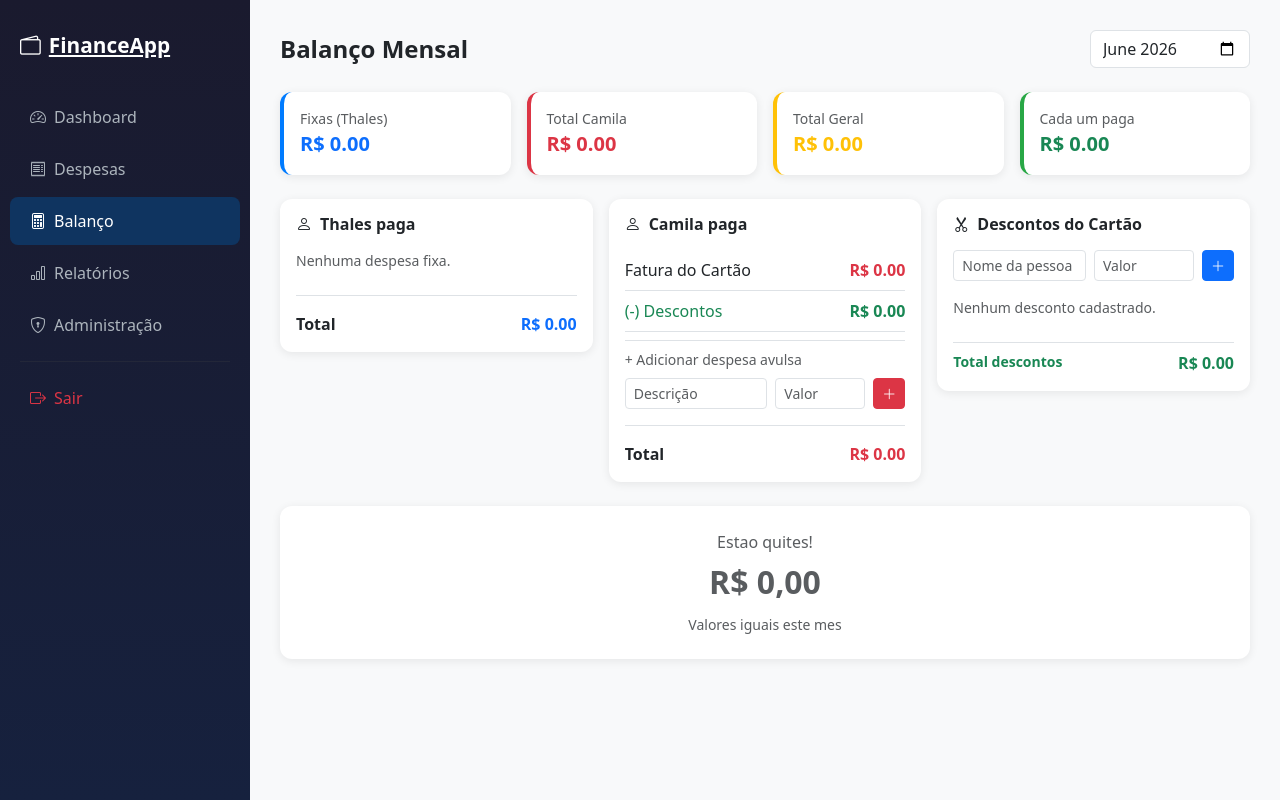
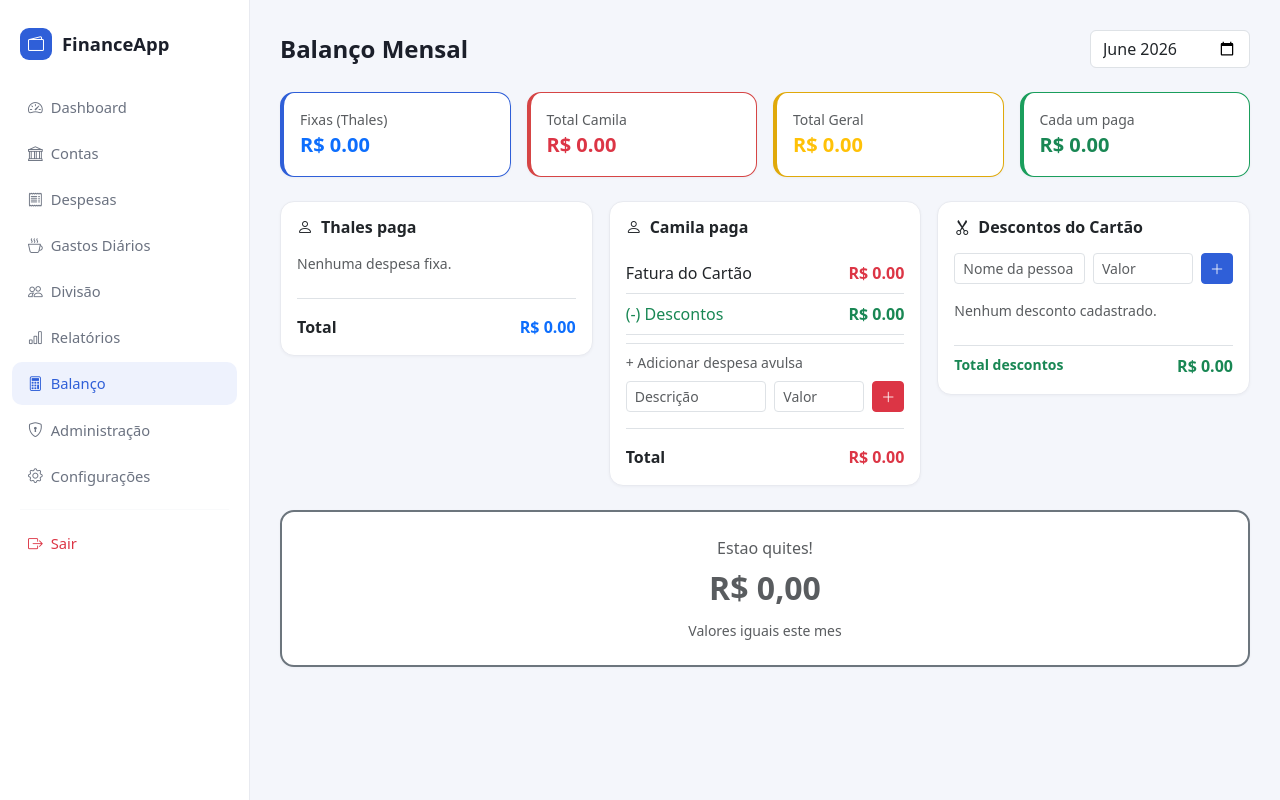
Before and after one commit to 29thales/saas-financeiro, a Flask app: page /balanco in a window 1280 px wide. Run offline with Flask 3, Linux system fonts and the light colour scheme; the visitor is signed in with stand-in values (Sample User, id 1); data that the repository does not hold is empty.

Commit message:
Redesign do menu lateral: visual mais moderno (Direcao 2) e adiciona links que faltavam (Contas, Gastos Diarios, Divisao, Configuracoes)

```diff
--- a/backend/app/templates/base.html
+++ b/backend/app/templates/base.html
@@ -7,12 +7,20 @@
     <link href="https://cdn.jsdelivr.net/npm/bootstrap@5.3.0/dist/css/bootstrap.min.css" rel="stylesheet">
     <link href="https://cdn.jsdelivr.net/npm/bootstrap-icons@1.10.0/font/bootstrap-icons.css" rel="stylesheet">
     <style>
-        body { background-color: #f8f9fa; }
+        :root {
+            --accent: #2f5fd8;
+            --accent-light: #eef2fd;
+            --text-main: #1b1f2a;
+            --text-muted: #6b7280;
+            --border-soft: #e8eaf0;
+        }
+        body { background-color: #f4f6fb; color: var(--text-main); }
 
         /* SIDEBAR DESKTOP */
         .sidebar {
             min-height: 100vh;
-            background: linear-gradient(180deg, #1a1a2e 0%, #16213e 100%);
+            background: #ffffff;
+            border-right: 1px solid var(--border-soft);
             width: 250px;
             position: fixed;
             top: 0; left: 0;
@@ -21,23 +29,46 @@
             transition: transform 0.3s ease;
         }
         .sidebar .nav-link {
-            color: #adb5bd;
-            padding: 12px 20px;
-            border-radius: 8px;
-            margin: 2px 10px;
-            transition: all 0.2s;
+            color: var(--text-muted);
+            padding: 10px 16px;
+            border-radius: 10px;
+            margin: 2px 12px;
+            font-size: 0.92rem;
+            font-weight: 500;
+            transition: all 0.15s;
         }
-        .sidebar .nav-link:hover, .sidebar .nav-link.active {
-            background-color: #0f3460;
-            color: #fff;
+        .sidebar .nav-link:hover {
+            background-color: #f4f6fb;
+            color: var(--text-main);
+        }
+        .sidebar .nav-link.active {
+            background-color: var(--accent-light);
+            color: var(--accent);
         }
         .sidebar .brand {
+            color: var(--text-main);
+            font-size: 1.15rem;
+            font-weight: 700;
+            padding: 8px 20px 24px;
+            display: flex;
+            align-items: center;
+            text-decoration: none;
+        }
+        .sidebar .brand .brand-icon {
+            width: 32px;
+            height: 32px;
+            background: var(--accent);
             color: #fff;
-            font-size: 1.3rem;
-            font-weight: bold;
-            padding: 10px 20px 30px;
-            display: block;
+            border-radius: 9px;
+            display: inline-flex;
+            align-items: center;
+            justify-content: center;
+            margin-right: 10px;
+            font-size: 1rem;
         }
+        .sidebar hr { border-color: var(--border-soft); }
+        .sidebar .nav-link.text-danger:hover { background-color: #fdeeee; }
+
         .main-content {
             margin-left: 250px;
             padding: 30px;
@@ -73,16 +119,21 @@
             display: none;
             position: fixed;
             top: 0; left: 0; right: 0; bottom: 0;
-            background: rgba(0,0,0,0.5);
+            background: rgba(0,0,0,0.4);
             z-index: 150;
         }
 
-        .card { border: none; border-radius: 12px; box-shadow: 0 2px 10px rgba(0,0,0,0.08); }
+        .card { border: 1px solid var(--border-soft); border-radius: 14px; box-shadow: 0 1px 3px rgba(16,24,40,0.04); }
         .stat-card { border-left: 4px solid; }
-        .stat-card.green { border-color: #28a745; }
-        .stat-card.red { border-color: #dc3545; }
-        .stat-card.blue { border-color: #007bff; }
-        .stat-card.yellow { border-color: #ffc107; }
+        .stat-card.green { border-color: #1a9e5c; }
+        .stat-card.red { border-color: #d64545; }
+        .stat-card.blue { border-color: var(--accent); }
+        .stat-card.yellow { border-color: #e0a90a; }
+
+        .btn-primary { background-color: var(--accent); border-color: var(--accent); }
+        .btn-primary:hover { background-color: #2450b8; border-color: #2450b8; }
+        .btn-outline-primary { color: var(--accent); border-color: var(--accent); }
+        .btn-outline-primary:hover { background-color: var(--accent); border-color: var(--accent); }
 
         /* MOBILE */
         @media (max-width: 768px) {
@@ -117,7 +168,7 @@
 
     <!-- TOPBAR MOBILE -->
     <div class="topbar">
-        <a class="brand" href="/dashboard"><i class="bi bi-wallet2 me-2"></i>FinanceApp</a>
+        <a class="brand" href="/dashboard"><span class="brand-icon"><i class="bi bi-wallet2"></i></span>FinanceApp</a>
         <button class="btn-menu" onclick="toggleSidebar()">
             <i class="bi bi-list"></i>
         </button>
@@ -128,24 +179,36 @@
 
     <!-- SIDEBAR -->
     <div class="sidebar" id="sidebar">
-        <a class="brand" href="/dashboard"><i class="bi bi-wallet2 me-2"></i>FinanceApp</a>
+        <a class="brand" href="/dashboard"><span class="brand-icon"><i class="bi bi-wallet2"></i></span>FinanceApp</a>
         <nav class="nav flex-column">
             <a class="nav-link {% if request.path == '/dashboard' %}active{% endif %}" href="/dashboard" onclick="closeSidebar()">
                 <i class="bi bi-speedometer2 me-2"></i>Dashboard
             </a>
+            <a class="nav-link {% if '/contas' in request.path %}active{% endif %}" href="/contas" onclick="closeSidebar()">
+                <i class="bi bi-bank me-2"></i>Contas
+            </a>
             <a class="nav-link {% if '/despesas' in request.path %}active{% endif %}" href="/despesas" onclick="closeSidebar()">
                 <i class="bi bi-receipt me-2"></i>Despesas
+            </a>
+            <a class="nav-link {% if '/gastos-diarios' in request.path %}active{% endif %}" href="/gastos-diarios" onclick="closeSidebar()">
+                <i class="bi bi-cup-hot me-2"></i>Gastos Diários
+            </a>
+            <a class="nav-link {% if '/divisao' in request.path %}active{% endif %}" href="/divisao" onclick="closeSidebar()">
+                <i class="bi bi-people me-2"></i>Divisão
+            </a>
+            <a class="nav-link {% if '/relatorios' in request.path %}active{% endif %}" href="/relatorios" onclick="closeSidebar()">
+                <i class="bi bi-bar-chart me-2"></i>Relatórios
             </a>
             <a class="nav-link {% if '/balanco' in request.path %}active{% endif %}" href="/balanco" onclick="closeSidebar()">
                 <i class="bi bi-calculator me-2"></i>Balanço
             </a>
-            <a class="nav-link {% if '/relatorios' in request.path %}active{% endif %}" href="/relatorios" onclick="closeSidebar()">
-                <i class="bi bi-bar-chart me-2"></i>Relatórios
-            </a>
             <a class="nav-link {% if '/admin' in request.path %}active{% endif %}" href="/admin" onclick="closeSidebar()">
                 <i class="bi bi-shield-lock me-2"></i>Administração
             </a>
-            <hr style="border-color: #444; margin: 10px 20px;">
+            <a class="nav-link {% if '/configuracoes' in request.path %}active{% endif %}" href="/configuracoes" onclick="closeSidebar()">
+                <i class="bi bi-gear me-2"></i>Configurações
+            </a>
+            <hr style="margin: 10px 20px;">
             <a class="nav-link text-danger" href="/auth/logout-page">
                 <i class="bi bi-box-arrow-right me-2"></i>Sair
             </a>
```
Also changed, not shown: other parts of backend/app/templates/base.html (+20 -5 lines).
